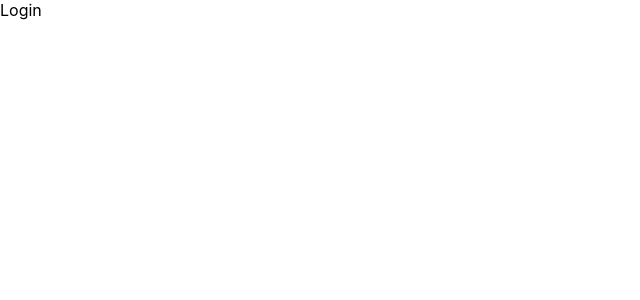
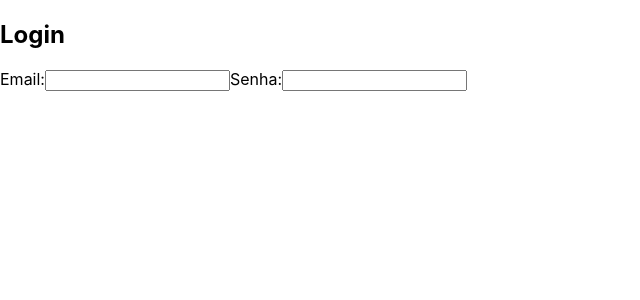
Before and after one commit to ocarlosbarros/trybewallet, a React (Create React App) app: page / in a window 1280 px wide. Shown: the top 300 px of the page, without its empty margins (0-640 px from the left). Built offline with nearby package versions, Linux system fonts and the light colour scheme.

Commit message:
Adiciona Inputs na pagina Login

```diff
--- a/src/pages/Login.js
+++ b/src/pages/Login.js
@@ -1,8 +1,24 @@
 import React from 'react';
+
+import Input from '../components/Input';
 
 class Login extends React.Component {
   render() {
-    return <div>Login</div>;
+    return (
+      <article>
+        <h2>Login</h2>
+        <Input
+          type="email"
+          dataTestId="email-input"
+          textLabel="Email:"
+        />
+        <Input
+          type="password"
+          dataTestId="password-input"
+          textLabel="Senha:"
+        />
+      </article>
+    );
   }
 }
 
```
Also changed, not shown: src/components/Button/index.jsx (added).
